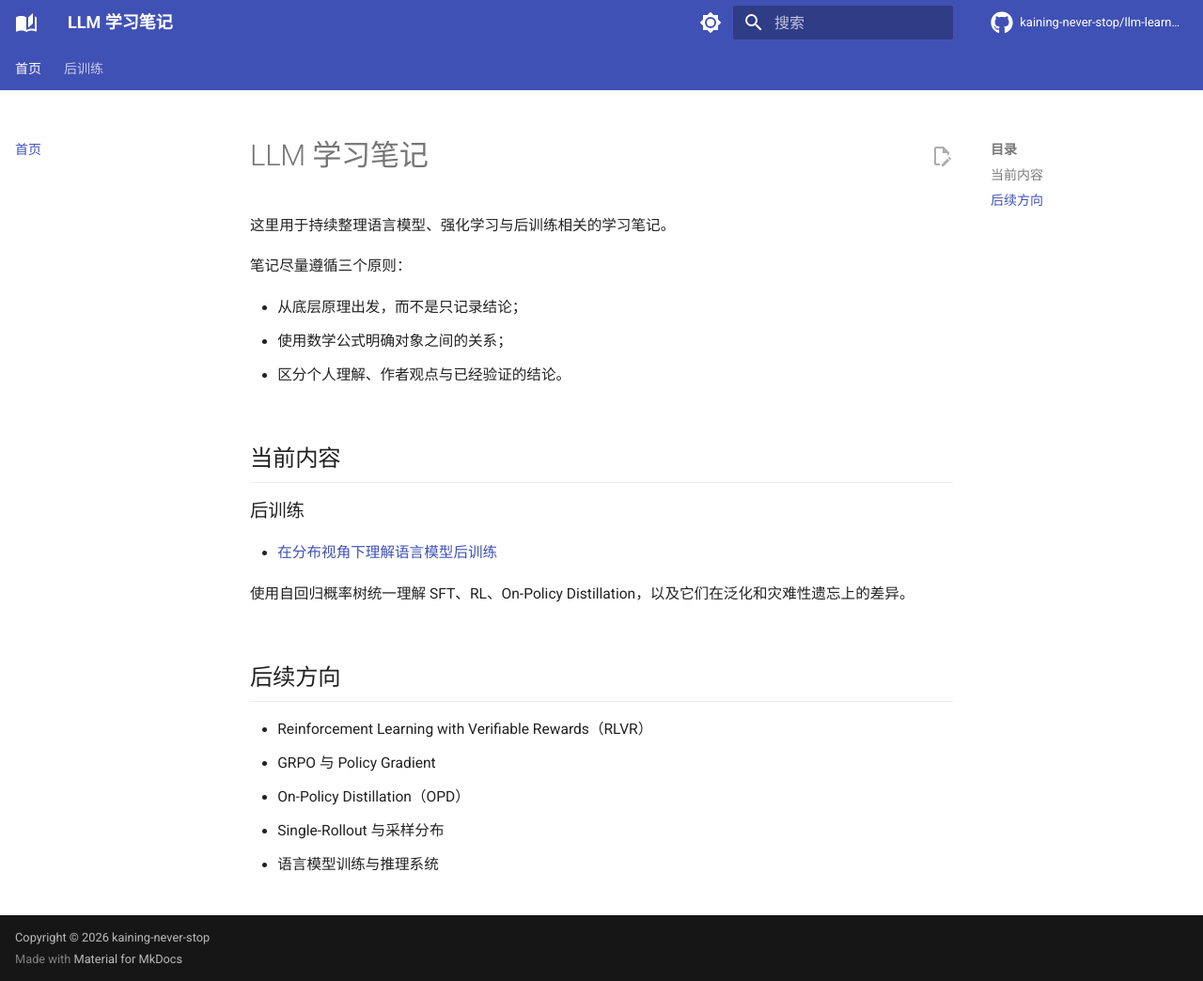
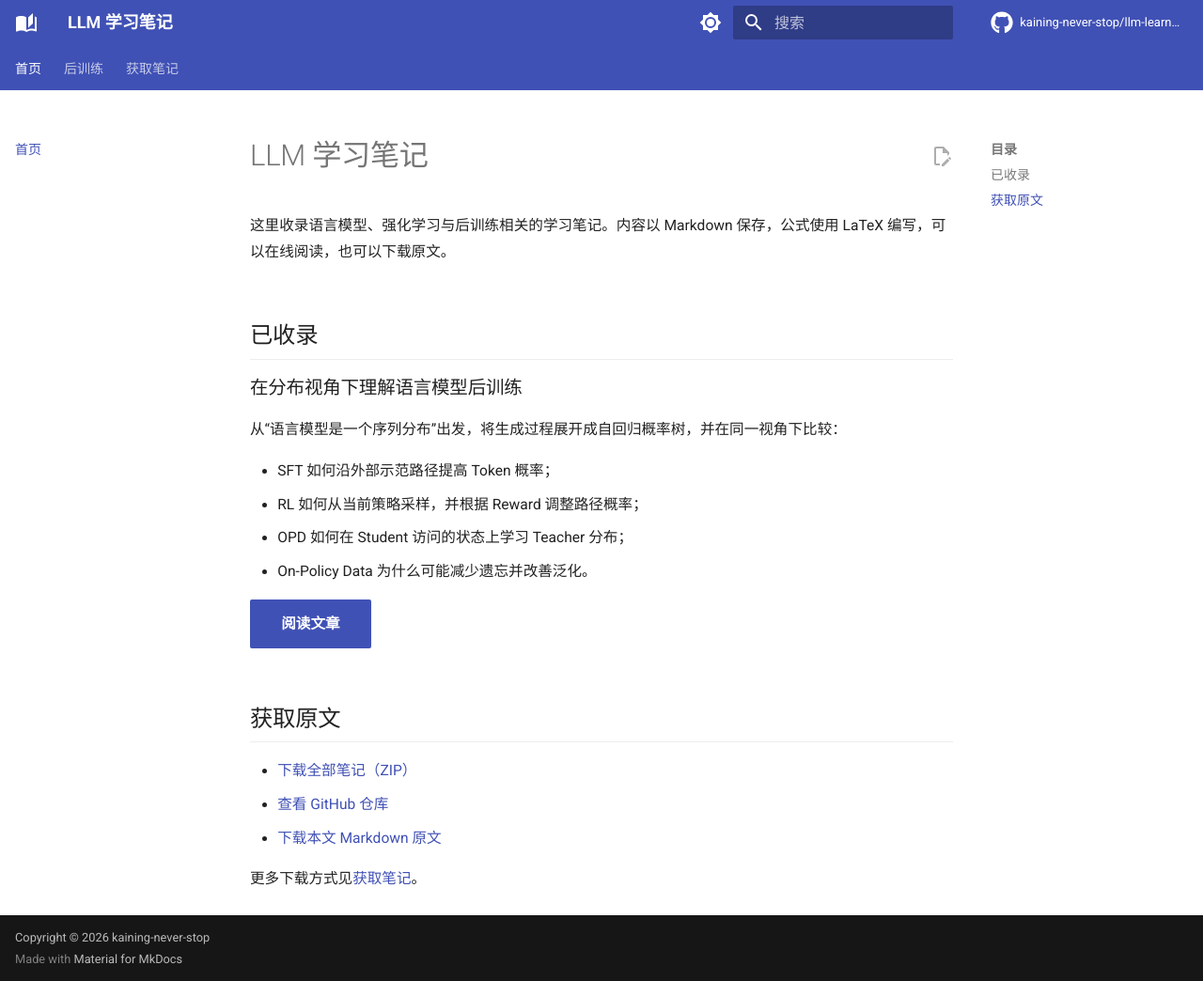
Before and after one commit to kaining-never-stop/llm-learning-notes, an MkDocs documentation site: the page built from docs/index.md, in a window 1280 px wide and 1044 px high. Shown: the whole window at 94% size. Built offline with MkDocs 1.6.1 and Material for MkDocs 9.7.7, drawn with Linux system fonts in a browser that asks for light colours; comment, search, counter and statistics services are not loaded.

Commit message:
Make site reader-focused and add download links

```diff
--- a/docs/index.md
+++ b/docs/index.md
@@ -1,25 +1,24 @@
 # LLM 学习笔记
 
-这里用于持续整理语言模型、强化学习与后训练相关的学习笔记。
+这里收录语言模型、强化学习与后训练相关的学习笔记。内容以 Markdown 保存，公式使用 LaTeX 编写，可以在线阅读，也可以下载原文。
 
-笔记尽量遵循三个原则：
+## 已收录
 
-- 从底层原理出发，而不是只记录结论；
-- 使用数学公式明确对象之间的关系；
-- 区分个人理解、作者观点与已经验证的结论。
+### 在分布视角下理解语言模型后训练
 
-## 当前内容
+从“语言模型是一个序列分布”出发，将生成过程展开成自回归概率树，并在同一视角下比较：
 
-### 后训练
+- SFT 如何沿外部示范路径提高 Token 概率；
+- RL 如何从当前策略采样，并根据 Reward 调整路径概率；
+- OPD 如何在 Student 访问的状态上学习 Teacher 分布；
+- On-Policy Data 为什么可能减少遗忘并改善泛化。
 
-- [在分布视角下理解语言模型后训练](post-training/distributional-view.md)
+[阅读文章](post-training/distributional-view.md){ .md-button .md-button--primary }
 
-  使用自回归概率树统一理解 SFT、RL、On-Policy Distillation，以及它们在泛化和灾难性遗忘上的差异。
+## 获取原文
 
-## 后续方向
+- [下载全部笔记（ZIP）](https://github.com/kaining-never-stop/llm-learning-notes/archive/refs/heads/main.zip)
+- [查看 GitHub 仓库](https://github.com/kaining-never-stop/llm-learning-notes)
+- [下载本文 Markdown 原文](https://raw.githubusercontent.com/kaining-never-stop/llm-learning-notes/main/docs/post-training/distributional-view.md)
 
-- Reinforcement Learning with Verifiable Rewards（RLVR）
-- GRPO 与 Policy Gradient
-- On-Policy Distillation（OPD）
-- Single-Rollout 与采样分布
-- 语言模型训练与推理系统
+更多下载方式见[获取笔记](download.md)。
--- a/mkdocs.yml
+++ b/mkdocs.yml
@@ -48,6 +48,7 @@ nav:
   - 首页: index.md
   - 后训练:
       - 在分布视角下理解后训练: post-training/distributional-view.md
+  - 获取笔记: download.md
 
 plugins:
   - search:
```
Also changed, not shown: README.md (+20 -15 lines), docs/download.md (added, +31 -0 lines).
